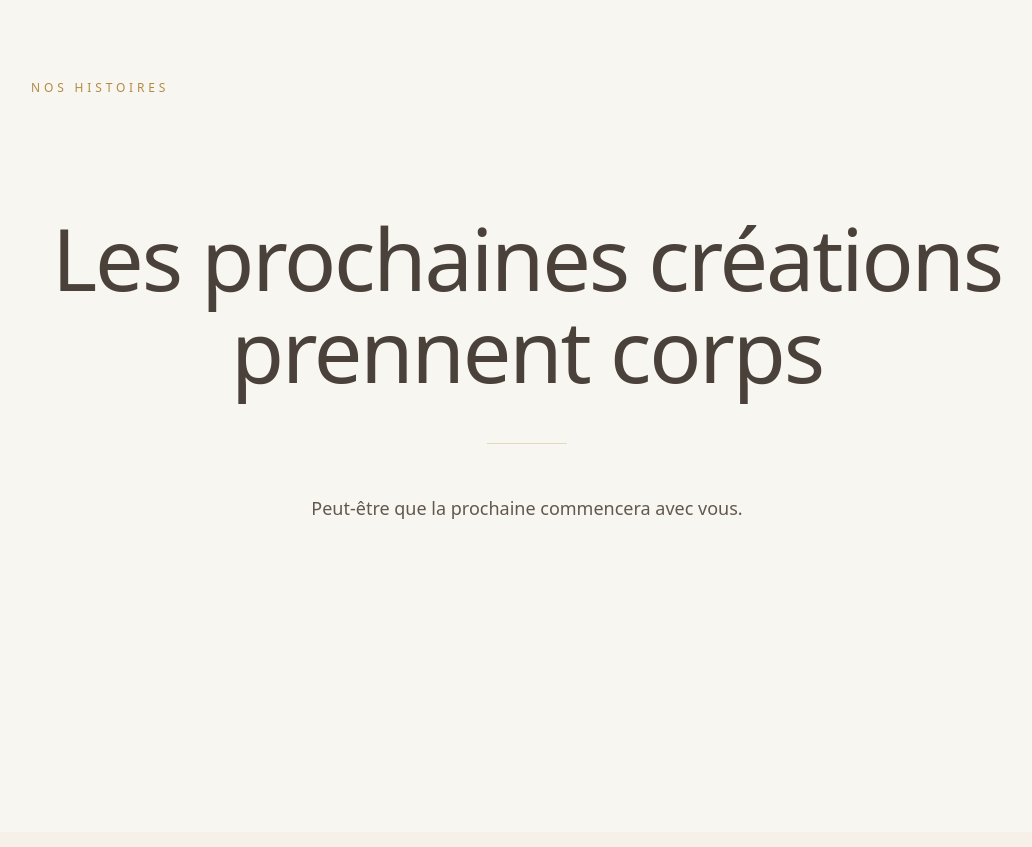
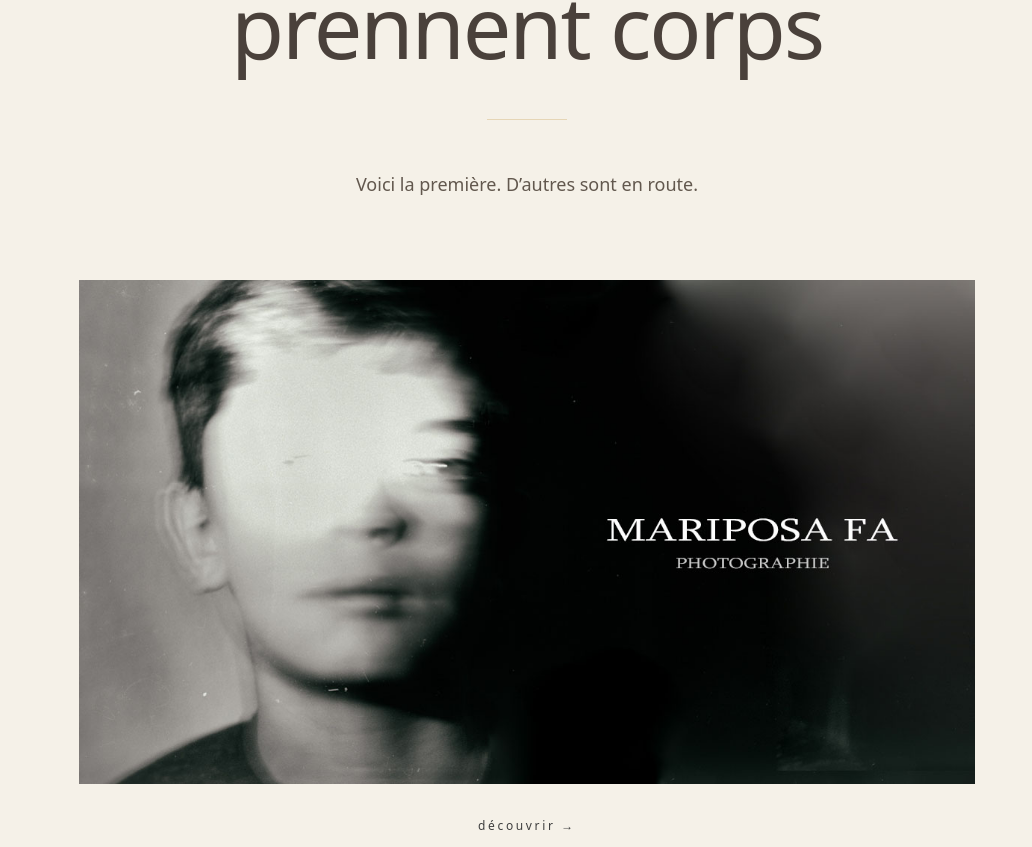
Before and after one commit to fatamtx-oss/toison-dor-site, a Next.js app: page / in a window 1280 px wide. Shown: the part 7313-8160 px from the top of the page, without its empty margins (113-1145 px from the left). Built offline with nearby package versions, Linux system fonts and the light colour scheme.

Commit message:
Ajout de Mariposa Fa dans Nos histoires

```diff
--- a/app/ui/NosHistoires.tsx
+++ b/app/ui/NosHistoires.tsx
@@ -1,22 +1,13 @@
+import Image from "next/image";
+import Link from "next/link";
 import Reveal from "./animations/Reveal";
 import RevealTitle from "./animations/RevealTitle";
 
 export default function NosHistoires() {
   return (
-    <section
-      id="nos-histoires"
-      aria-labelledby="histoires-title"
-      className="scroll-mt-24 bg-[#F8F6F1] px-8 py-36 sm:px-12 sm:py-40 lg:px-24 lg:py-48 xl:px-36"
-    >
-      <div className="mx-auto max-w-7xl">
-        <Reveal>
-          <p className="text-[11px] uppercase tracking-[0.32em] text-[#B28A45] sm:text-xs">
-            Nos histoires
-          </p>
-        </Reveal>
-
+    <section>
       <div className="flex min-h-[68vh] items-center justify-center">
-          <div className="max-w-5xl text-center">
+        <div className="w-full max-w-5xl px-6 text-center">
           <RevealTitle delay={0.1}>
             <h2
               id="histoires-title"
@@ -35,10 +26,36 @@ export default function NosHistoires() {
             />
 
             <p className="mx-auto mt-12 max-w-xl text-[18px] leading-8 text-[#62584E]">
-                Peut-être que la prochaine commencera avec vous.
+              Voici la première. D’autres sont en route.
             </p>
+
+            {/* Première histoire : Mariposa Fa */}
+            <div className="mx-auto mt-20 w-full max-w-4xl">
+              <Link
+                href="https://mariposafa.com"
+                target="_blank"
+                rel="noopener noreferrer"
+                aria-label="Découvrir Mariposa Fa"
+                className="group block"
+              >
+                <div className="relative overflow-hidden">
+                  <Image
+                    src="/images/mariposa-fa.jpg"
+                    alt="Mariposa Fa — Photographie"
+                    width={1200}
+                    height={675}
+                    className="h-auto w-full object-cover transition-transform duration-700 ease-out group-hover:scale-[1.015]"
+                  />
+                </div>
+
+                <div className="mt-7">
+                  <span className="text-[10px] lowercase tracking-[0.22em] text-[#3F3F3F] transition-opacity duration-500 group-hover:opacity-50 sm:text-xs">
+                    découvrir →
+                  </span>
+                </div>
+              </Link>
+            </div>
           </Reveal>
-          </div>
         </div>
       </div>
     </section>
```
Also changed, not shown: public/images/mariposa-fa.jpg (added). Lines whose indentation alone changed are shown as unchanged.
